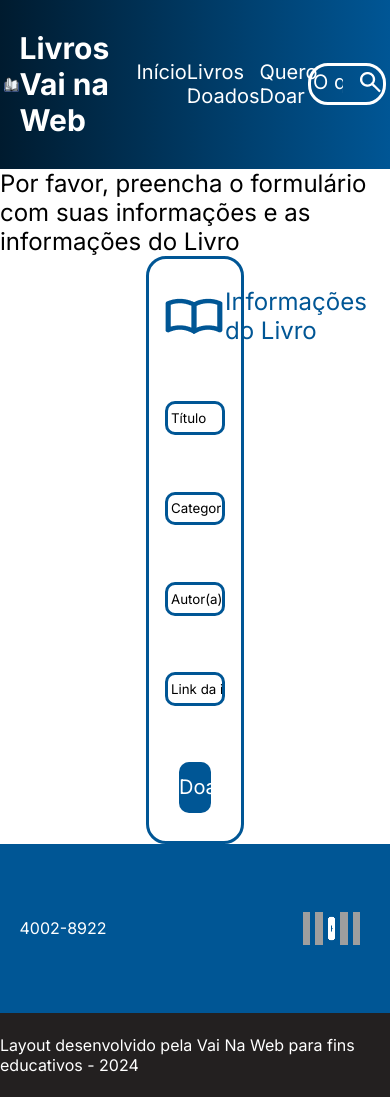
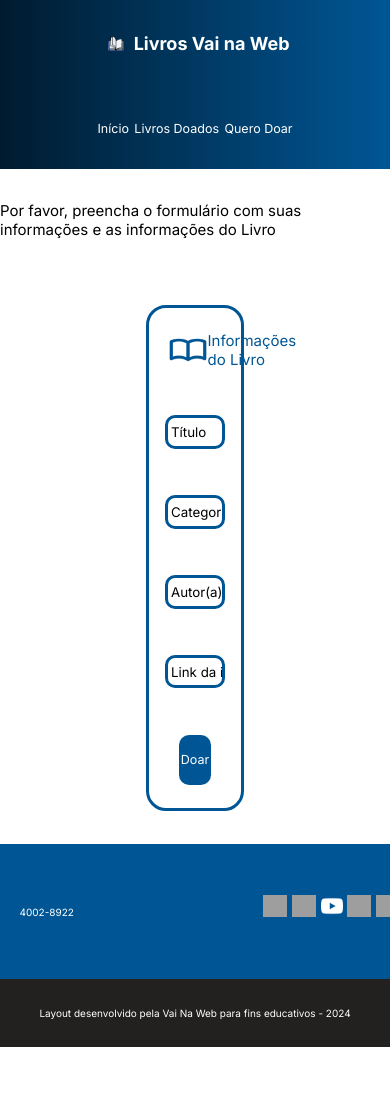
Before and after one commit to tenorioarandas/livros-vnw, a React (Vite) app: page /querodoar in a window 390 px wide. After the commit the page ends 1047 px from the top, so only its background shows below. Built offline with nearby package versions, Linux system fonts and the light colour scheme; grey boxes are pictures that could not be loaded.

Commit message:
:iphone: Responsividade das páginas

```diff
--- a/src/GlobalStyle/globalStyle.scss
+++ b/src/GlobalStyle/globalStyle.scss
@@ -8,3 +8,21 @@
   text-decoration: none;
   font-family: "Inter", sans-serif;
 }
+
+@media screen and (max-width: 1170px) {
+  html {
+    font-size: 12px;
+  }
+}
+
+@media screen and (max-width: 768px) {
+  html {
+    font-size: 11px;
+  }
+}
+
+@media screen and (max-width: 480px) {
+  html {
+    font-size: 10px;
+  }
+}
--- a/src/components/footer/Footer.jsx
+++ b/src/components/footer/Footer.jsx
@@ -3,14 +3,14 @@ import twitter from "../../assets/twitterIcon.png";
 import youtube from "../../assets/youtubeIcon.png";
 import linkedin from "../../assets/linkedinIcon.png";
 import instagram from "../../assets/instagramIcon.png";
-import s from "../footer/footer.module.scss";
+import S from "../footer/footer.module.scss";
 
 export default function Footer() {
   return (
     <>
-      <footer className={s.footer}>
+      <footer className={S.footer}>
         <p>4002-8922</p>
-        <div className={s.imgContainer}>
+        <div className={S.boxImg}>
           <img src={facebook} alt="" />
           <img src={twitter} alt="" />
           <img src={youtube} alt="" />
@@ -18,7 +18,7 @@ export default function Footer() {
           <img src={instagram} alt="" />
         </div>
       </footer>
-      <div className={s.creditosBox}>
+      <div className={S.creditosBox}>
         <p>Layout desenvolvido pela Vai Na Web para fins educativos - 2024</p>
       </div>
     </>
--- a/src/components/footer/footer.module.scss
+++ b/src/components/footer/footer.module.scss
@@ -3,21 +3,22 @@
   display: flex;
   align-items: center;
   justify-content: space-between;
-  height: 20vh;
+  height: 16vh;
 
   p {
     color: #fff;
     margin-left: 5%;
   }
 
-  .imgContainer {
+  .boxImg {
     display: flex;
     justify-content: center;
     gap: 4%;
     width: 30%;
     height: 4vh;
     img {
-      width: 2vw;
+      width: 2.4rem;
+      height: 2.2rem;
       cursor: pointer;
     }
   }
@@ -29,5 +30,5 @@
   display: flex;
   align-items: center;
   justify-content: center;
-  height: 10vh;
+  height: 8vh;
 }
--- a/src/components/header/Header.jsx
+++ b/src/components/header/Header.jsx
@@ -4,43 +4,43 @@ import LivrosDoados from "../../pages/livrosDoados/LivrosDoados";
 import QueroDoar from "../../pages/queroDoar/QueroDoar";
 import logoLivro from "../../assets/logoLivro.png";
 import lupa from "../../assets/lupa.png";
-import s from "./header.module.scss";
+import S from "./header.module.scss";
 
 export default function Header() {
   return (
     <BrowserRouter>
-      <header className={s.header}>
-        <div className={s.logoContainer}>
+      <header className={S.header}>
+        <div className={S.boxLogo}>
           <img src={logoLivro} alt="Imagem de um livro aberto com capa azul" />
           <h1>Livros Vai na Web</h1>
         </div>
-        <nav className={s.navHeader}>
+        <nav className={S.navHeader}>
           <ul>
             <li>
-              <Link className={s.link} to="/">
+              <Link className={S.link} to="/">
                 Início
               </Link>
             </li>
             <li>
-              <Link className={s.link} to="/livrosdoados">
+              <Link className={S.link} to="/livrosdoados">
                 Livros Doados
               </Link>
             </li>
             <li>
-              <Link className={s.link} to="/querodoar">
+              <Link className={S.link} to="/querodoar">
                 Quero Doar
               </Link>
             </li>
           </ul>
         </nav>
-        <div className={s.barraDeBusca}>
+        <div className={S.barraDeBusca}>
           <input
             type="search"
             name=""
             id=""
             placeholder="O que você procura?"
           />
-          <button className={s.button}>
+          <button className={S.button}>
             <img src={lupa} alt="Ícone de uma lupa branca" />
           </button>
         </div>
--- a/src/components/header/header.module.scss
+++ b/src/components/header/header.module.scss
@@ -6,20 +6,20 @@
   height: 20vh;
 }
 
-.logoContainer {
+.boxLogo {
   display: flex;
   align-items: center;
-  justify-content: space-around;
+  gap: 5%;
   width: 20%;
-  margin-left: 1%;
+  margin-left: 2%;
 
   img {
-    width: 20%;
+    width: 4vw;
   }
 
   h1 {
     color: #ffff;
-    font-size: 1.875rem;
+    font-size: 1.8rem;
   }
 }
 
@@ -40,7 +40,7 @@
 .barraDeBusca {
   border: solid #ffff;
   border-radius: 20px;
-  margin-right: 1%;
+  margin-right: 2%;
   width: 20%;
   height: 5vh;
   display: flex;
@@ -61,7 +61,35 @@
 }
 
 .button {
-  border: none;
+  border: solid;
   background-color: transparent;
   cursor: pointer;
 }
+
+@media screen and (max-width: 1440px) {
+  .boxLogo {
+    width: 25%;
+  }
+}
+
+@media screen and (max-width: 1024px) {
+  .header {
+    display: flex;
+    flex-direction: column;
+    align-items: center;
+    justify-content: space-around;
+
+    .boxLogo {
+      justify-content: center;
+      width: 50%;
+    }
+
+    .navHeader {
+      width: 50%;
+    }
+
+    .barraDeBusca {
+      display: none;
+    }
+  }
+}
--- a/src/pages/inicio/Inicio.jsx
+++ b/src/pages/inicio/Inicio.jsx
@@ -2,18 +2,18 @@ import livrosAcessiveis from "../../assets/livrosAcessiveis.png";
 import incentivarLeitura from "../../assets/incentivarLeitura.png";
 import transformacaoPessoal from "../../assets/transformacaoPessoal.png";
 import direitosIguais from "../../assets/direitosIguais.png";
-import s from "../inicio/inicio.module.scss";
+import S from "../inicio/inicio.module.scss";
 
 export default function Inicio() {
   return (
     <>
-      <section className={s.sectionDestaque}>
+      <section className={S.sectionDestaque}>
         <h2>VENHA FAZER PARTE DA MAIOR REDE DE DOAÇÃO</h2>
       </section>
-      <section className={s.sectionBeneficios}>
+      <section className={S.sectionBeneficios}>
         <h2>Por que devo doar?</h2>
-        <div className={s.container}>
-          <div className={s.card}>
+        <div className={S.containerCards}>
+          <div className={S.card}>
             <img
               src={livrosAcessiveis}
               alt="Pessoas em círculo, representando a comunidade e a inclusão social"
@@ -23,14 +23,14 @@ export default function Inicio() {
               exclusão social.
             </p>
           </div>
-          <div className={s.card}>
+          <div className={S.card}>
             <img
               src={incentivarLeitura}
               alt="Um livro aberto, simbolizando o conhecimento, a aprendizagem e o hábito da leitura"
             />
             <p>Estimula o hábito da leitura e o aprendizado contínuo.</p>
           </div>
-          <div className={s.card}>
+          <div className={S.card}>
             <img
               src={transformacaoPessoal}
               alt="Um punho erguido, com pessoas abaixo, representando a comunidade que se beneficia da leitura"
@@ -40,7 +40,7 @@ export default function Inicio() {
               transformem suas vidas.
             </p>
           </div>
-          <div className={s.card}>
+          <div className={S.card}>
             <img
               src={direitosIguais}
               alt="Uma balança, simbolizando a igualdade e o acesso equitativo ao conhecimento"
--- a/src/pages/inicio/inicio.module.scss
+++ b/src/pages/inicio/inicio.module.scss
@@ -32,7 +32,7 @@
     width: 85%;
   }
 
-  .container {
+  .containerCards {
     display: flex;
     align-items: center;
     justify-content: space-around;
@@ -46,20 +46,40 @@
       flex-direction: column;
       align-items: center;
       text-align: center;
-      white-space: pre-line;
       justify-content: space-around;
       width: 20%;
-      height: 70%;
+      height: 80%;
 
       p {
-        font-size: 1.5rem;
+        font-size: 1.4rem;
         width: 80%;
         height: 45%;
       }
 
       img {
-        width: 30%;
+        width: 6vw;
       }
     }
   }
 }
+
+@media screen and (max-width: 1024px) {
+  .sectionDestaque {
+    h2 {
+      text-align: center;
+      top: 40%;
+      left: 30%;
+      width: 40%;
+    }
+  }
+}
+
+@media screen and (max-width: 480px) {
+  .sectionDestaque {
+    h2 {
+      top: 40%;
+      left: 15%;
+      width: 70%;
+    }
+  }
+}
--- a/src/pages/livrosDoados/LivrosDoados.jsx
+++ b/src/pages/livrosDoados/LivrosDoados.jsx
@@ -1,19 +1,19 @@
 import livroDoado from "../../assets/livroDoado.png";
-import s from "../livrosDoados/livrosdoados.module.scss";
+import S from "../livrosDoados/livrosdoados.module.scss";
 
 export default function LivrosDoados() {
   return (
-    <section className={s.section}>
+    <section className={S.sectionDoacao}>
       <h2>Livros Doados</h2>
-      <div className={s.container}>
+      <div className={S.boxLivro}>
         <img
           src={livroDoado}
           alt="Um livro chamado: O protagonista, de Susanne Andrade"
         />
         <ul>
-          <li className={s.tituloDoLivro}>O protagonista</li>
-          <li className={s.autorxDoLivro}>Susanne Andrade</li>
-          <li className={s.generoLiterario}>Ficção</li>
+          <li className={S.tituloDoLivro}>O protagonista</li>
+          <li className={S.autorxDoLivro}>Susanne Andrade</li>
+          <li className={S.generoLiterario}>Ficção</li>
         </ul>
       </div>
     </section>
--- a/src/pages/livrosDoados/livrosdoados.module.scss
+++ b/src/pages/livrosDoados/livrosdoados.module.scss
@@ -1,4 +1,4 @@
-.section {
+.sectionDoacao {
   display: flex;
   flex-direction: column;
   height: 80vh;
@@ -10,7 +10,7 @@
     margin-bottom: 1%;
   }
 
-  .container {
+  .boxLivro {
     display: flex;
     flex-direction: column;
     align-items: center;
@@ -21,5 +21,8 @@
     width: 15%;
     height: 40%;
     margin-left: 5%;
+    img {
+      width: 8rem;
+    }
   }
 }
--- a/src/pages/queroDoar/QueroDoar.jsx
+++ b/src/pages/queroDoar/QueroDoar.jsx
@@ -1,15 +1,15 @@
 import iconeLivro from "../../assets/iconeLivro.png";
-import s from "../queroDoar/querodoar.module.scss";
+import S from "../queroDoar/querodoar.module.scss";
 
 export default function QueroDoar() {
   return (
-    <section className={s.section}>
+    <section className={S.sectionForm}>
       <h2>
         Por favor, preencha o formulário com suas informações e as informações
         do Livro
       </h2>
-      <form className={s.form}>
-        <div className={s.tituloForm}>
+      <form className={S.form}>
+        <div className={S.tituloForm}>
           <img src={iconeLivro} alt="Ícone de um livro azul aberto" />
           <h2>Informações do Livro</h2>
         </div>
--- a/src/pages/queroDoar/querodoar.module.scss
+++ b/src/pages/queroDoar/querodoar.module.scss
@@ -1,4 +1,4 @@
-.section {
+.sectionForm {
   display: flex;
   flex-direction: column;
   align-items: center;
@@ -17,14 +17,17 @@
     align-items: center;
     justify-content: space-around;
     width: 25%;
-    height: 70vh;
+    height: 60vh;
 
     .tituloForm {
       color: #005695;
       display: flex;
       align-items: center;
       justify-content: space-between;
-      width: 70%;
+      width: 60%;
+      img {
+        width: 4rem;
+      }
     }
 
     input {
```
